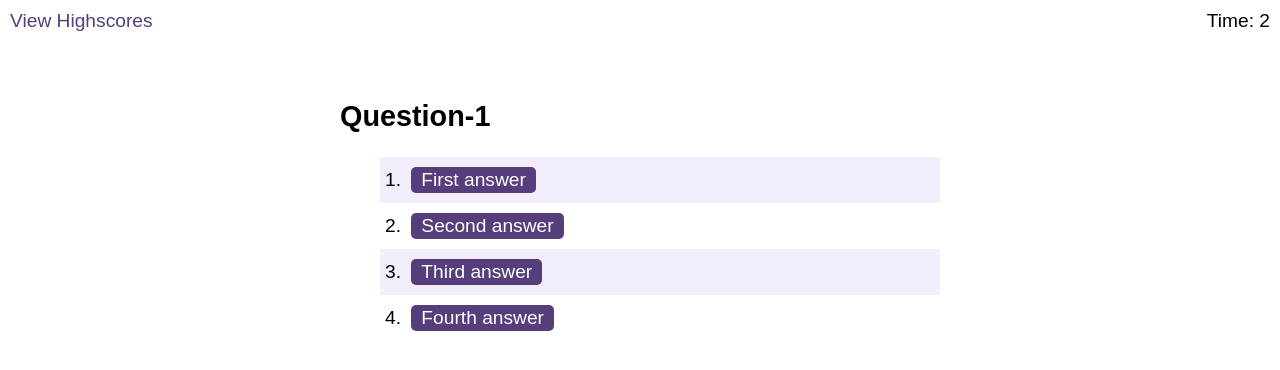
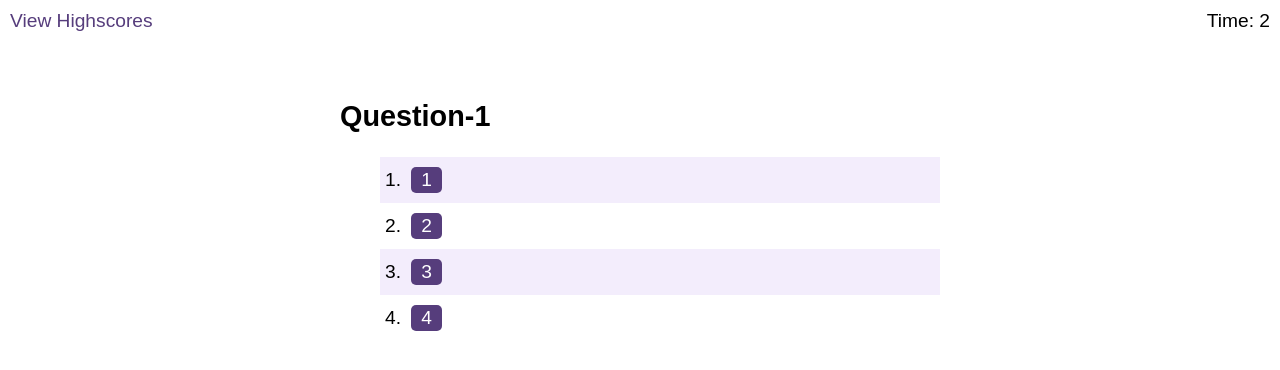
Before and after one commit to emigri/Ems-coding-quiz, a plain HTML site: page index.html in a window 1280 px wide. Both pictures are taken after a click on the button "Start Quiz". Drawn offline with Linux system fonts and the light colour scheme.

Commit message:
changed quizQuestions to an array of obj and choices as an array

```diff
--- a/assets/questions.js
+++ b/assets/questions.js
@@ -1,44 +1,43 @@
 
 var questionTitle = document.querySelector("#question-title");
-var choicesId = document.querySelector("choices");
+var choicesId = document.querySelector("#choices");
 var choicesList = document.querySelectorAll(".choices")
-var choice1 = document.querySelector("#choice1");
-var choice2 = document.querySelector("#choice2");
-var choice3 = document.querySelector("#choice3");
-var choice4 = document.querySelector("#choice4");
 
 // Questions contain buttons for each answer.
 var quizQuestions =
  [{
-  question:'Question-1',
-  choices: {
-      1: 'First answer',
-      2: 'Second answer',
-      3: 'Third answer',
-      4: 'Fourth answer',
-    },
-  answer: 'a',
+    question:"Question-1",
+    choices: ["1", "2", "3", "4"],
+    answer: 'a',
   },
   {
-    question:'Question-2',
-    choices: {
-        1: 'a',
-        2: 'b',
-        3: 'c',
-        4: 'd',
-      },
+    question:"Question-2",
+    choices: ["1", "2", "3", "4"],
     answer: 'a',
-    }]
+  },
+  {
+    question:"Question-3",
+    choices: ["1", "2", "3", "4"],
+    answer: 'a',
+  },
+  {
+    question:"Question-4",
+    choices: ["1", "2", "3", "4"],
+    answer: 'a',
+  }
+
+]
 
 
 // assign question to the html elements
 questionTitle.textContent = quizQuestions[0].question;
-choice1.textContent = quizQuestions[0].choices[1];
-choice2.textContent = quizQuestions[0].choices[2];
-choice3.textContent = quizQuestions[0].choices[3];
-choice4.textContent = quizQuestions[0].choices[4];
+choice1.textContent = quizQuestions[0].choices[0];
+choice2.textContent = quizQuestions[0].choices[1];
+choice3.textContent = quizQuestions[0].choices[2];
+choice4.textContent = quizQuestions[0].choices[3];
 
 // for each question, use the question title and choice from the following index
+
 
 // When answer is clicked, the next question appears
 
--- a/index.html
+++ b/index.html
@@ -26,13 +26,13 @@
       </div>
 
       <div id="questions" class="hide">
-      <h2 id="question-title">Question 1</h2>
+      <h2 id="question-title"></h2>
         <div id="choices">
           <ul>
-            <li><button class="choices" id="choice1">Answer A</button></li>
-            <li><button class="choices" id="choice2">Answer B</button></li>
-            <li><button class="choices" id="choice3">Answer C</button></li>
-            <li><button class="choices" id="choice4">Answer D</button></li>
+            <li><button class="choices" id="choice1"></button></li>
+            <li><button class="choices" id="choice2"></button></li>
+            <li><button class="choices" id="choice3"></button></li>
+            <li><button class="choices" id="choice4"></button></li>
           </ul>
         </div>
       </div>
```
